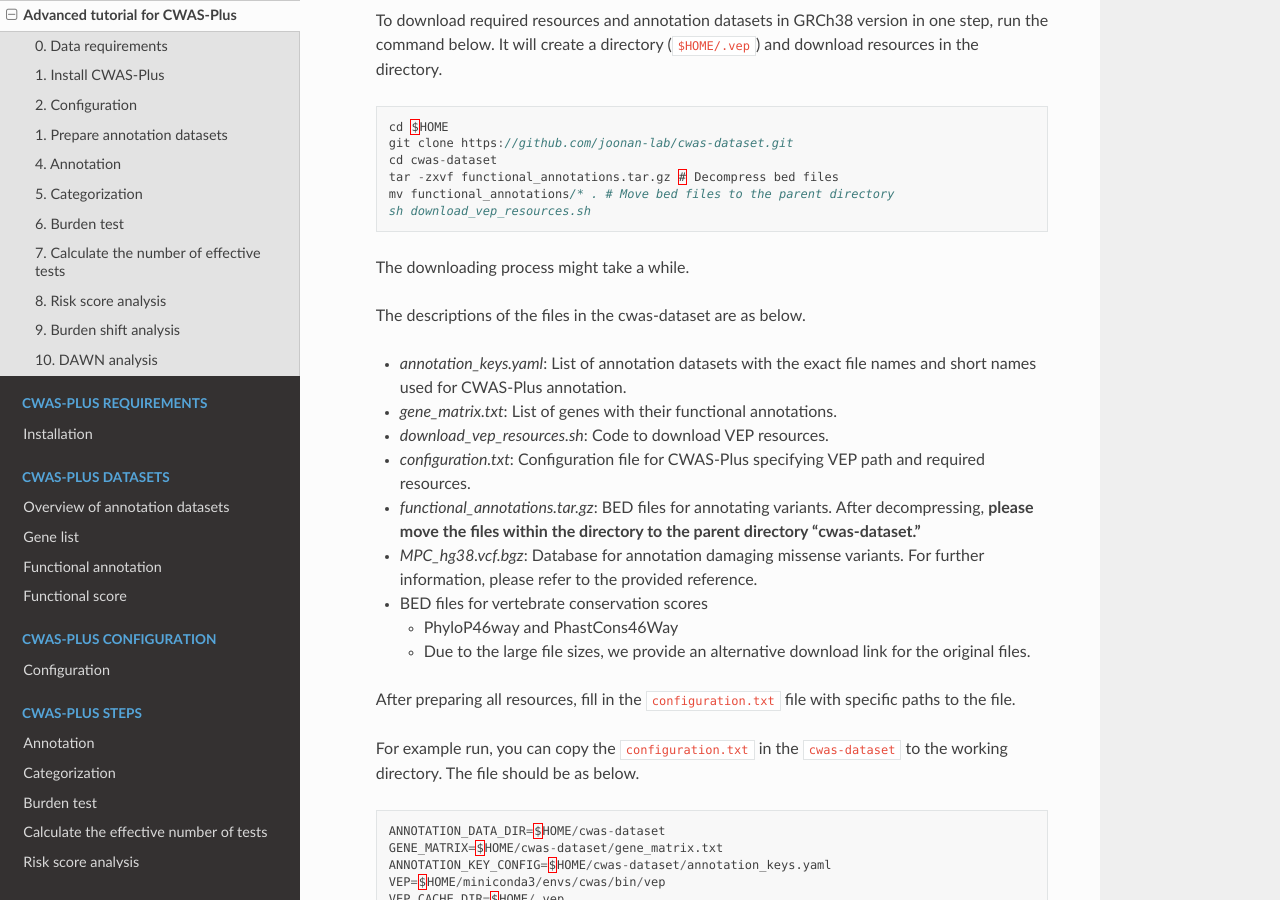
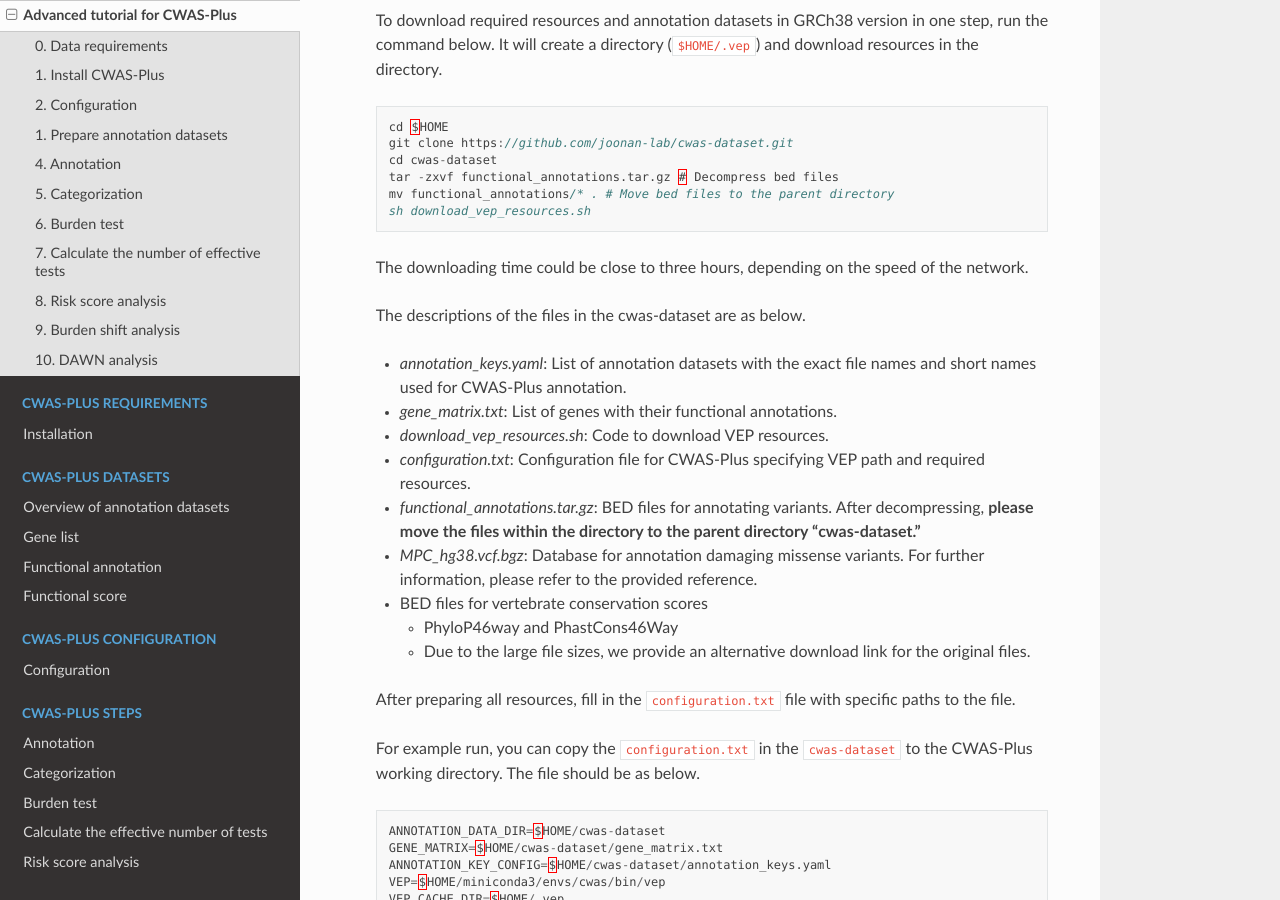
Before and after one commit to joonan-lab/cwas, a Sphinx documentation site: the page built from docs/quickstart/advanced_tutorial.rst, in a window 1280 px wide and 900 px high, scrolled down 4089 px. Built offline with Sphinx 7.4.7 and the Read the Docs theme 2.0.0, drawn with Linux system fonts in a browser that asks for light colours.

Commit message:
Update advanced_tutorial.rst

```diff
--- a/docs/quickstart/advanced_tutorial.rst
+++ b/docs/quickstart/advanced_tutorial.rst
@@ -185,7 +185,7 @@
     mv functional_annotations/* . # Move bed files to the parent directory
     sh download_vep_resources.sh
 
-  The downloading process might take a while.
+  The downloading time could be close to three hours, depending on the speed of the network.
 
   The descriptions of the files in the cwas-dataset are as below.
 
@@ -203,7 +203,7 @@
 
   After preparing all resources, fill in the ``configuration.txt`` file with specific paths to the file.
 
-  For example run, you can copy the ``configuration.txt`` in the ``cwas-dataset`` to the working directory. The file should be as below.
+  For example run, you can copy the ``configuration.txt`` in the ``cwas-dataset`` to the CWAS-Plus working directory. The file should be as below.
 
   .. code-block:: solidity
 
```
